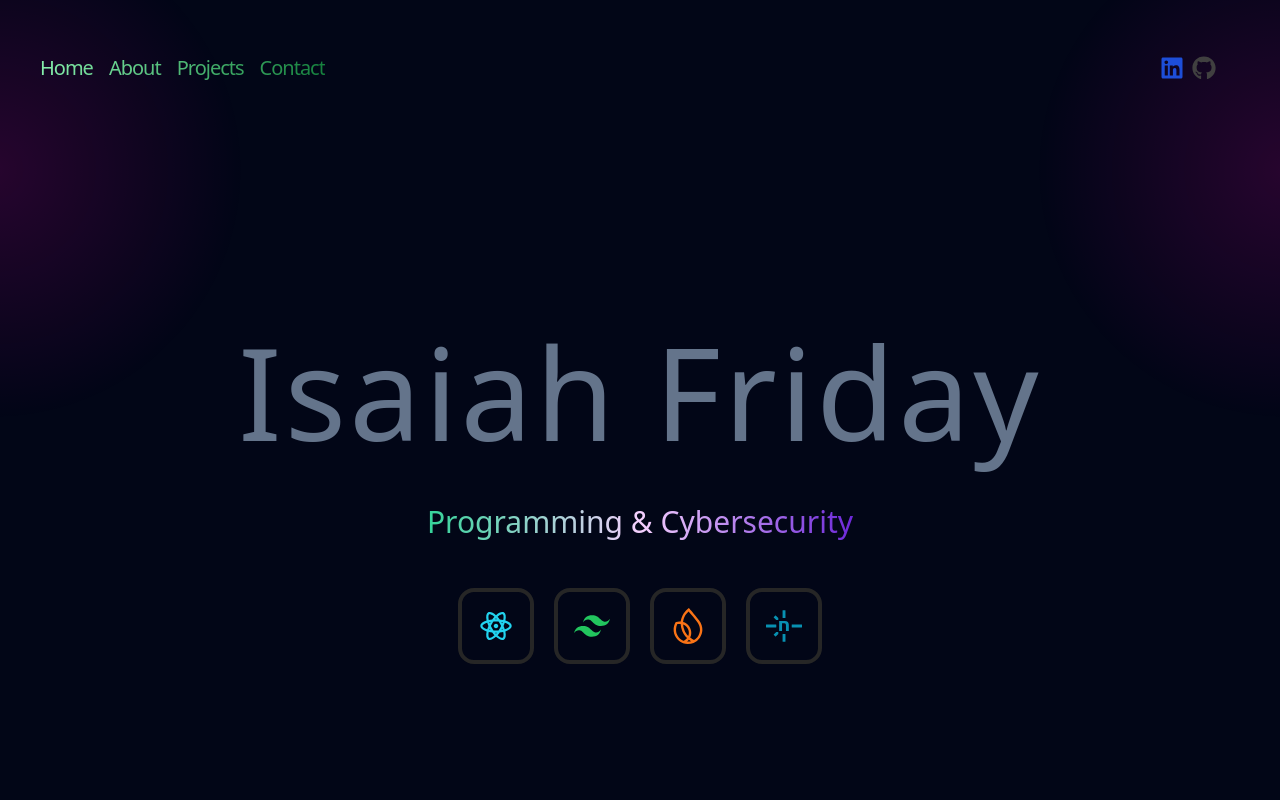
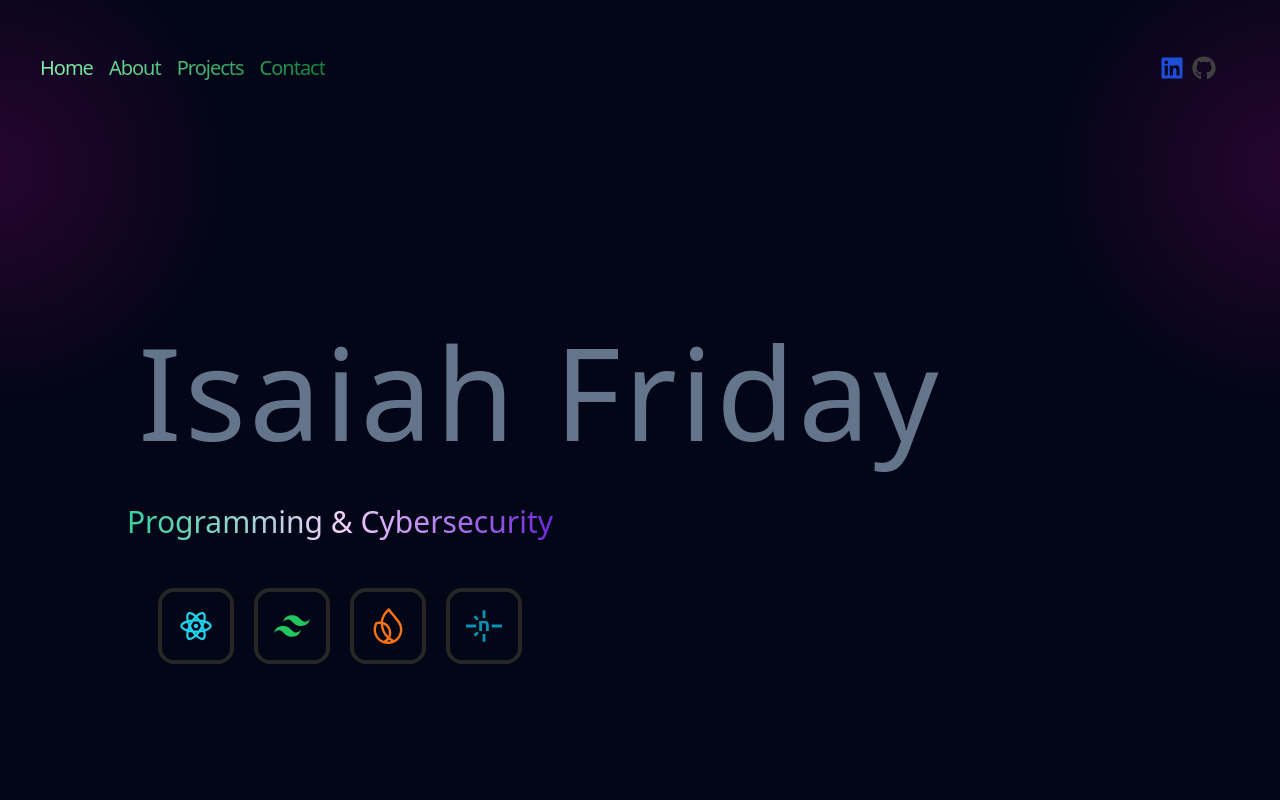
Before and after one commit to zayfriday/portfolio-web, a React (Create React App) app: page / in a window 1280 px wide. Shown: the top 800 px of the page. Built offline with nearby package versions, Linux system fonts and the light colour scheme.

Commit message:
changed favicon

```diff
--- a/public/index.html
+++ b/public/index.html
@@ -2,14 +2,14 @@
 <html lang="en">
   <head>
     <meta charset="utf-8" />
-    <!-- <link rel="icon" href="%PUBLIC_URL%/favicon.ico" /> -->
+    <link rel="icon" href="%PUBLIC_URL%/favicon.ico" />
     <meta name="viewport" content="width=device-width, initial-scale=1" />
     <meta name="theme-color" content="#000000" />
     <meta
-      name="description"
-      content="Web site created using create-react-app"
+      name="Isaiah Friady Portfolio Website"
+      content="Professional Portfolio. Projects. Bio."
     />
-    <!-- <link rel="apple-touch-icon" href="%PUBLIC_URL%/logo192.png" /> -->
+    <!-- <link rel="apple-touch-icon" href="%PUBLIC_URL%/....png" /> -->
     <!--
       manifest.json provides metadata used when your web app is installed on a
       user's mobile device or desktop. See https://developers.google.com/web/fundamentals/web-app-manifest/
@@ -24,7 +24,7 @@
       work correctly both with client-side routing and a non-root public URL.
       Learn how to configure a non-root public URL by running `npm run build`.
     -->
-    <title>Isaiah Friday Website</title>
+    <title>Isaiah Friday Web</title>
   </head>
   <body>
     <noscript>You need to enable JavaScript to run this app.</noscript>
--- a/src/components/Hero.js
+++ b/src/components/Hero.js
@@ -29,7 +29,7 @@ function Hero() {
                 <div className='w-full flex flex-col items-center'>
                     <motion.h1
                      initial={{opactiy: 0, x:-100}}
-                     whileInView={{opacity: 1, x: 0}}
+                     animate={{opacity: 1, x: 0}}
                      transition={{ duration: 0.5 }}
                      viewport={{ once: true, scroll: true }}
                      className='text-center pb-12 text-7xl lg:text-9xl font-thin mt-28 lg:tracking-wide text-slate-500'>
@@ -37,7 +37,7 @@ function Hero() {
                     </motion.h1>
                     <motion.span
                      initial={{ x: -300, opactiy: 0 }}
-                     whileInView={{ x: 0, opacity: 1 }}
+                     animate={{ x: 0, opacity: 1 }}
                      transition={{ duration: 1 }}
                      viewport={{ once: true }}
                      className='bg-gradient-to-r from-emerald-400 via-fuchsia-200 to-violet-700
@@ -46,7 +46,7 @@ function Hero() {
                     </motion.span>
                     <motion.div
                         initial={{ x: -300, opactiy: 0 }}
-                        whileInView={{ x: 0, opacity: 1 }}
+                        animate={{ x: 0, opacity: 1 }}
                         transition={{ duration: 1.3 }}
                         viewport={{ once: true }}
                         className=''>
```
Also changed, not shown: public/manifest.json, 1 other file (tests, documents, lock files or other folders).
